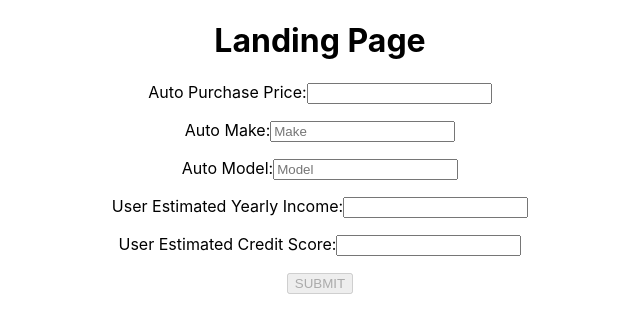
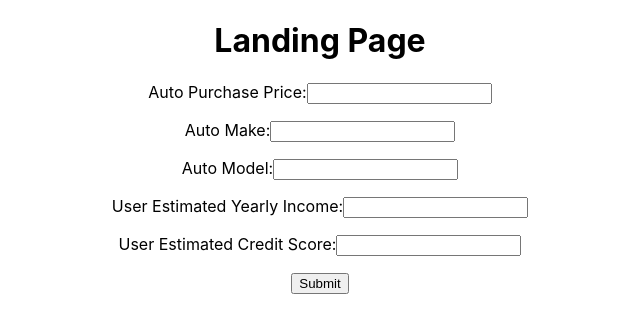
Before and after one commit to Tyler-Jacobson/CUNA-Frontend-Coding-Challenge, a React (Create React App) app: page / in a window 1280 px wide. Shown: the top 332 px of the page, without its empty margins (320-960 px from the left). Built offline with nearby package versions, Linux system fonts and the light colour scheme.

Commit message:
Switched to react-hook-form for component-level form state management

```diff
--- a/package.json
+++ b/package.json
@@ -3,6 +3,7 @@
   "version": "0.1.0",
   "private": true,
   "dependencies": {
+    "@hookform/devtools": "^4.0.1",
     "@hookform/resolvers": "^2.8.5",
     "@testing-library/jest-dom": "^5.16.1",
     "@testing-library/react": "^12.1.2",
@@ -13,6 +14,7 @@
     "@types/react-dom": "^17.0.11",
     "@types/react-redux": "^7.1.20",
     "@types/react-router-dom": "^5.3.2",
+    "@types/yup": "^0.29.13",
     "react": "^17.0.2",
     "react-dom": "^17.0.2",
     "react-hook-form": "^7.22.4",
--- a/src/App.tsx
+++ b/src/App.tsx
@@ -4,16 +4,19 @@ import './App.css';
 import Landing from './Components/Landing';
 import Signup from './Components/Signup';
 import Disqualified from './Components/Disqualified';
-
+import { useForm } from "react-hook-form";
+import { DevTool } from "@hookform/devtools";
 
 
 
 function App() {
-
-
-
+  const { control} = useForm()
   return (
     <div className="App">
+
+      <DevTool control={control} />
+      {/* Enable React-Hook-Form dev tools by uncommenting the line above  */}
+
         <Routes>
           <Route path="/" element={<Landing />}/>
           <Route path="/signup" element={<Signup />}/>
--- a/src/Components/Landing.tsx
+++ b/src/Components/Landing.tsx
@@ -1,74 +1,82 @@
-import React, { useState, FormEvent, useEffect } from "react";
 import { useSelector, useDispatch } from "react-redux"
 import { CombinedState } from "redux";
 import { setUserDetails, setQualified } from "../actions";
 import { Navigate, useNavigate } from "react-router-dom"
 import mockFetch from "../helperFunctions/mockAPI";
-import * as yup from "yup";
+// import * as yup from "yup";
 import { landingSchema } from "../Validations/LandingValidation";
-import validation from "../helperFunctions/validateErrors";
+// import validation from "../helperFunctions/validateErrors";
+import { useForm } from "react-hook-form";
+import { yupResolver } from "@hookform/resolvers/yup";
+import { DevTool } from "@hookform/devtools";
 
 
-const defaultFormValues = {
-    price: "",
-    make: "",
-    model: "",
-    income: "",
-    credit: ""
-}
+// const defaultFormValues = {
+//     price: "",
+//     make: "",
+//     model: "",
+//     income: "",
+//     credit: ""
+// }
 
-const defaultFormErrors = {
-    price: "",
-    make: "",
-    model: "",
-    income: "",
-    credit: ""
-}
+// const defaultFormErrors = {
+//     price: "",
+//     make: "",
+//     model: "",
+//     income: "",
+//     credit: ""
+// }
 
 function Landing() {
 
     const userDetails = useSelector((state: CombinedState<any>) => state.userDetails)
     const qualified = useSelector((state: CombinedState<any>) => state.qualified)
 
-    const [formValues, setFormValues] = useState(defaultFormValues)
-    const [formErrors, setFormErrors] = useState(defaultFormValues)
-    const [disabled, setDisabled] = useState(true)
+    // const [formValues, setFormValues] = useState(defaultFormValues)
+    // const [formErrors, setFormErrors] = useState(defaultFormValues)
+    // const [disabled, setDisabled] = useState(true)
 
     const dispatch = useDispatch()
     const navigate = useNavigate()
 
-    useEffect(() => {
-        landingSchema.isValid(formValues)
-            .then(valid => {
-                setDisabled(!valid)
-            })
-    }, [formValues])
+    const { register, handleSubmit, formState: {errors}, control } = useForm({
+        resolver: yupResolver(landingSchema),
+    })
+
+
+    // useEffect(() => {
+    //     landingSchema.isValid(formValues)
+    //         .then(valid => {
+    //             setDisabled(!valid)
+    //         })
+    // }, [formValues])
 
     if (qualified.isQualified === "disqualified") {
         return <Navigate to="/disqualified" />
     }
 
-    function onChange(e: FormEvent<HTMLInputElement>) {
-        validation(e.currentTarget.name, e.currentTarget.valueAsNumber || e.currentTarget.value, landingSchema, formErrors, setFormErrors)
-        setFormValues({
-            ...formValues,
-            [e.currentTarget.name]: e.currentTarget.valueAsNumber || e.currentTarget.value
-        })
-    }
+    // function onChange(e: FormEvent<HTMLInputElement>) {
+    //     validation(e.currentTarget.name, e.currentTarget.valueAsNumber || e.currentTarget.value, landingSchema, formErrors, setFormErrors)
+    //     setFormValues({
+    //         ...formValues,
+    //         [e.currentTarget.name]: e.currentTarget.valueAsNumber || e.currentTarget.value
+    //     })
+    // }
 
-    function onSubmit(e: React.FormEvent<HTMLFormElement>) {
-        e.preventDefault()
-        console.log("formValues", formValues)
+    function onSubmit(data: any) {
+        const sanitizedData = {
+            price: data.price,
+            make: data.make,
+            model: data.model,
+            income: data.income,
+            credit: data.credit
+        }
         dispatch(setUserDetails({
             ...userDetails,
-            price: formValues.price,
-            make: formValues.make,
-            model: formValues.model,
-            income: formValues.income,
-            credit: formValues.credit
+            sanitizedData
         }))
 
-        mockFetch("https://cuna-backend.com/qualified", { method: "GET", body: formValues })
+        mockFetch("https://cuna-backend.com/qualified", { method: "GET", body: sanitizedData })
             .then((res: any) => {
                 console.log("Response received with value: " + res)
                 dispatch(setQualified({
@@ -88,43 +96,45 @@ function Landing() {
     return (
         <div>
             <h1>Landing Page</h1>
-            <form onSubmit={onSubmit}>
+            <form onSubmit={handleSubmit(onSubmit)}>
                 <label>
                     Auto Purchase Price:
-                    <input name="price" type="number" onChange={(e) => onChange(e)} value={formValues.price} />
-                    <p>{formErrors.price}</p>
+                    <input {...register('price')} name="price" type="number" />
+                    <p>{errors.price?.message}</p>
                 </label>
 
                 <label>
                     Auto Make:
-                    <input name="make" type="text" onChange={onChange} value={formValues.make} placeholder="Make" />
-                    <p>{formErrors.make}</p>
+                    <input {...register('make')} name="make" type="text" />
+                    <p>{errors.make?.message}</p>
                 </label>
 
                 <label>
                     Auto Model:
-                    <input name="model" type="text" onChange={onChange} value={formValues.model} placeholder="Model" />
-                    <p>{formErrors.model}</p>
+                    <input {...register('model')} name="model" type="text" />
+                    <p>{errors.model?.message}</p>
                 </label>
 
                 <label>
                     User Estimated Yearly Income:
-                    <input name="income" type="number" onChange={onChange} value={formValues.income} />
-                    <p>{formErrors.income}</p>
+                    <input {...register('income')} name="income" type="number" />
+                    <p>{errors.income?.message}</p>
                 </label>
 
                 <label>
                     User Estimated Credit Score:
-                    <input name="credit" type="number" onChange={onChange} value={formValues.credit} />
-                    <p>{formErrors.credit}</p>
+                    <input {...register('credit')} name="credit" type="number" />
+                    <p>{errors.credit?.message}</p>
                 </label>
 
-                <button type="submit" disabled={disabled}>SUBMIT</button>
+                <input type="submit" id="submit"/>
             </form>
 
             {
                 qualified.isQualified === "bad_request" ? <p>{qualified.message}</p> : ""
             }
+
+            <DevTool control={control} />
         </div>
     )
 
--- a/src/Components/Signup.tsx
+++ b/src/Components/Signup.tsx
@@ -1,112 +1,64 @@
-import React, { useState, FormEvent, useEffect } from "react";
 import { useSelector, useDispatch } from "react-redux";
 import { Navigate } from "react-router-dom"
 import { CombinedState } from "redux";
 import { setUserDetails } from "../actions";
 import { signupSchema } from "../Validations/SignupValidation";
-// import validation from "../helperFunctions/validateErrors";
-import * as yup from "yup";
 import { useForm } from "react-hook-form";
-import { yupResolver } from "@hookform/resolvers/yup"
+import { yupResolver } from "@hookform/resolvers/yup";
 
-const defaultFormValues = {
-    username: "",
-    password: "",
-    confirmPassword: ""
-}
-
-const defaultFormErrors = {
-    username: "",
-    password: "",
-    confirmPassword: ""
-}
-
-
+import { DevTool } from "@hookform/devtools";
 
 
 export default function Signup() {
-
-    const [ formValues, setFormValues ] = useState(defaultFormValues)
-    const [formErrors, setFormErrors] = useState(defaultFormErrors)
-    const [disabled, setDisabled] = useState(true)
 
     const userDetails = useSelector((state: CombinedState<any>) => state.userDetails)
     const qualified = useSelector((state: CombinedState<any>) => state.qualified)
 
     const dispatch = useDispatch()
 
-    useEffect(() => {
-        signupSchema.isValid(formValues)
-            .then(valid => {
-                setDisabled(!valid)
-            })
-    }, [formValues])
+    const { register, handleSubmit, formState: {errors}, control } = useForm({
+        resolver: yupResolver(signupSchema),
+    })
 
     if (qualified.isQualified === "") {
         return <Navigate to="/" />
     }
 
-    const validation = function (name: any, value: any, schema: any, errors: any, setErrors: any) {
-        yup.reach(schema, name)
-            .validate(value)
-            .then((res: any) => {
-                console.log("res: ", res, "[name]", name, 'new value = ""')
-                setErrors({ ...errors, [name]: "" })
-            })
-            .catch((err: any) => {
-                console.log("err: ", err, "[name]", name, 'new value =', err.message)
-                if (formValues.password === err.value && name === "confirmPassword") { setErrors({ ...errors, [name]: "" }) }
-                else { setErrors({ ...errors, [name]: err.message }) }
-                // console.log("HERE", formValues.password, err.value, name)
-            })
-    }
-
-    function onChange(e: FormEvent<HTMLInputElement>) {
-        // console.log(e.currentTarget.name, e.currentTarget.valueAsNumber || e.currentTarget.value)
-        validation(e.currentTarget.name, e.currentTarget.value, signupSchema, formErrors, setFormErrors)
-
-        setFormValues({
-            ...formValues,
-            [e.currentTarget.name]: e.currentTarget.valueAsNumber || e.currentTarget.value
-        })
-    }
-
-    function onSubmit(e: React.FormEvent<HTMLFormElement>) {
-        e.preventDefault()
-        // console.log(formValues)
+    function onSubmit(data: any) {
         dispatch(setUserDetails({
             ...userDetails,
-            username: formValues.username,
-            password: formValues.password,
+            username: data.username,
+            password: data.confirmPassword,
         }))
         console.log("Sending all data to API to create user account")
     }
-
 
     return (
         <div>
             <h1>Sign Up Here</h1>
             <h2>{qualified.message}</h2>
-            <form onSubmit={onSubmit}>
+            <form onSubmit={handleSubmit(onSubmit)}>
                 <label>
                     Email:
-                    <input name="username" type="text" placeholder="example@gmail.com" onChange={onChange} value={formValues.username} />
-                    <p>{formErrors.username}</p>
+                    <input {...register('username', { required: true })} type="text" placeholder="example@gmail.com"/>
+                    <p>{errors.username?.message}</p>
                 </label>
 
                 <label>
                     Password:
-                    <input name="password" type="text" onChange={onChange} value={formValues.password}/>
-                    <p>{formErrors.password}</p>
+                    <input {...register('password')} name="password" type="text"/>
+                    <p>{errors.password?.message}</p>
                 </label>
 
                 <label>
                     Confirm Password:
-                    <input name="confirmPassword" type="text" onChange={onChange} value={formValues.confirmPassword}/>
-                    <p>{formErrors.confirmPassword}</p>
+                    <input {...register('confirmPassword')} name="confirmPassword" type="text"/>
+                    <p>{errors.confirmPassword?.message}</p>
                 </label>
-                <button type="submit" disabled={disabled}>SUBMIT</button>
+                <input type="submit" id="submit"/>
             </form>
+
+            <DevTool control={control} />
         </div>
     )
 }
--- a/src/Validations/SignupValidation.tsx
+++ b/src/Validations/SignupValidation.tsx
@@ -2,8 +2,8 @@ import * as yup from "yup";
 
 export const signupSchema = yup.object().shape({
     username: yup.string().email("Must be a valid email").required(),
-    password: yup.string().min(8, "Must be at least 8 characters").required(),
-    confirmPassword: yup.string().oneOf([yup.ref('password'), null], `Passwords must match`)
+    password: yup.string().matches(/^(?=.*[a-z])((?=.*[0-9])(?=.*[!@#$%^&*\-\\]))\S{1,}$/, "Must contain at least one special character and one number").min(8, "Must be at least 8 characters").required(),
+    confirmPassword: yup.string().oneOf([yup.ref('password')], `Passwords must match`)
 })
 // console.log(yup.ref('password'))
 // console.log(yup.ref('confirmPassword'))
--- a/tsconfig.json
+++ b/tsconfig.json
@@ -10,7 +10,7 @@
     "skipLibCheck": true,
     "esModuleInterop": true,
     "allowSyntheticDefaultImports": true,
-    "strict": false,
+    "strict": true,
     "forceConsistentCasingInFileNames": true,
     "noFallthroughCasesInSwitch": true,
     "module": "esnext",
```
Also changed, not shown: 1 other file (tests, documents, lock files or other folders).
